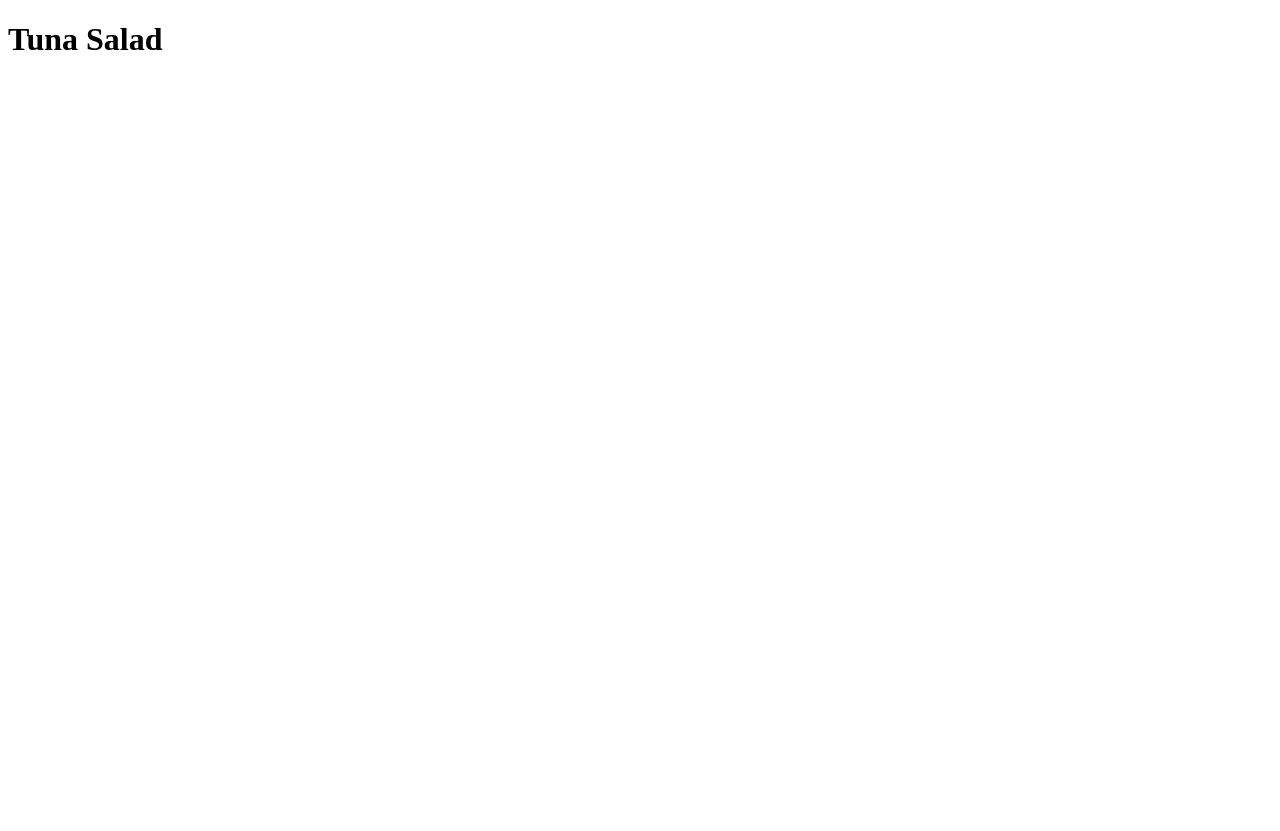
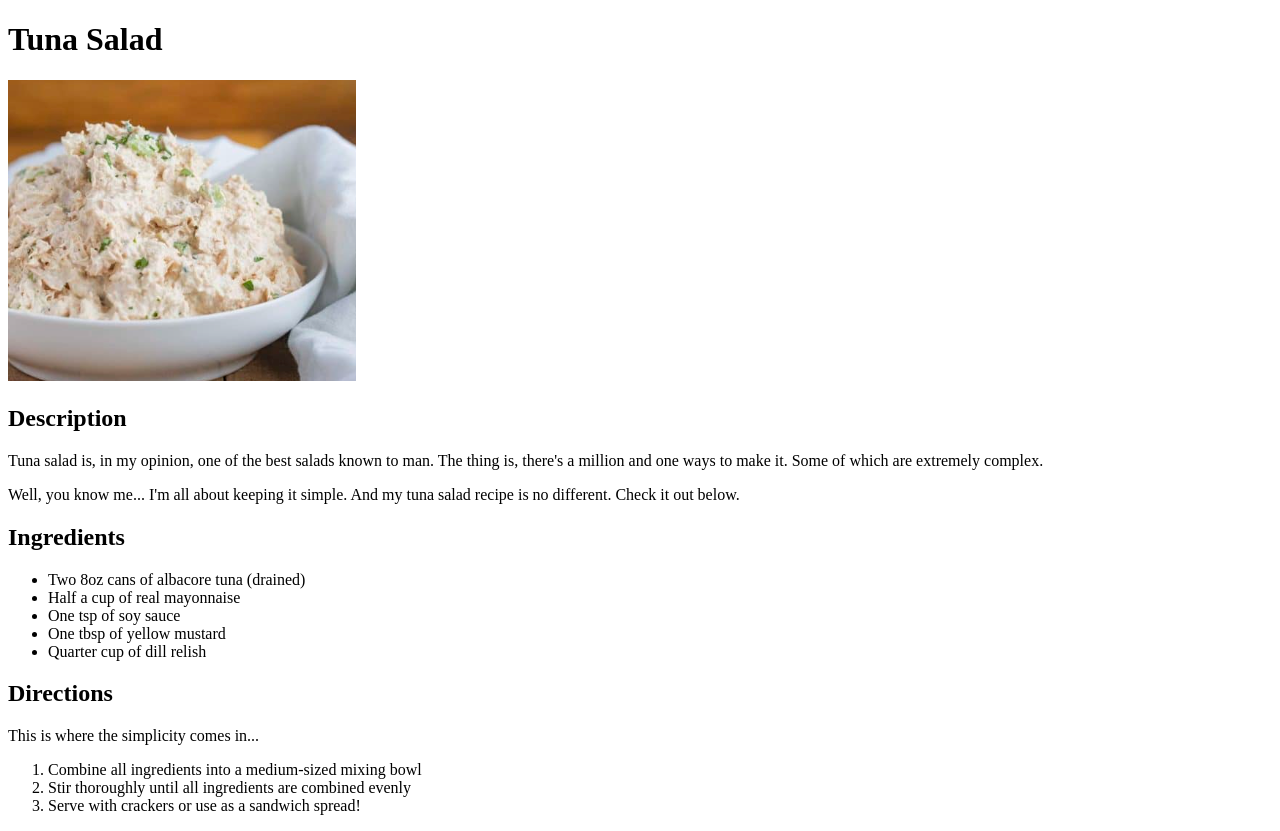
Before and after one commit to adamamado/odin-recipes, a plain HTML site: page recipes/tuna-salad.html in a window 1280 px wide. Before the commit the page ends 800 px from the top, so only its background shows below. Drawn offline with Linux system fonts and the light colour scheme.

Commit message:
Add image, description,  ingredients list and directions to tuna-salad.html

```diff
--- a/recipes/tuna-salad.html
+++ b/recipes/tuna-salad.html
@@ -7,7 +7,25 @@
 
     <body>
         <h1>Tuna Salad</h1>
-
+        <img src="../images/tuna-salad.png">
+        <h2>Description</h2>
+            <p>Tuna salad is, in my opinion, one of the best salads known to man.  The thing is, there's a million and one ways to make it.  Some of which are extremely complex.</p>
+            <p>Well, you know me... I'm all about keeping it simple.  And my tuna salad recipe is no different.  Check it out below.</p>
+        <h2>Ingredients</h2>
+            <ul>
+                <li>Two 8oz cans of albacore tuna (drained)</li>
+                <li>Half a cup of real mayonnaise</li>
+                <li>One tsp of soy sauce</li>
+                <li>One tbsp of yellow mustard</li>
+                <li>Quarter cup of dill relish</li>
+            </ul>
+        <h2>Directions</h2>
+            <p>This is where the simplicity comes in...</p>
+            <ol>
+                <li>Combine all ingredients into a medium-sized mixing bowl</li>
+                <li>Stir thoroughly until all ingredients are combined evenly</li>
+                <li>Serve with crackers or use as a sandwich spread!</li>
+            </ol>
 
     </body>
 </html>
```
